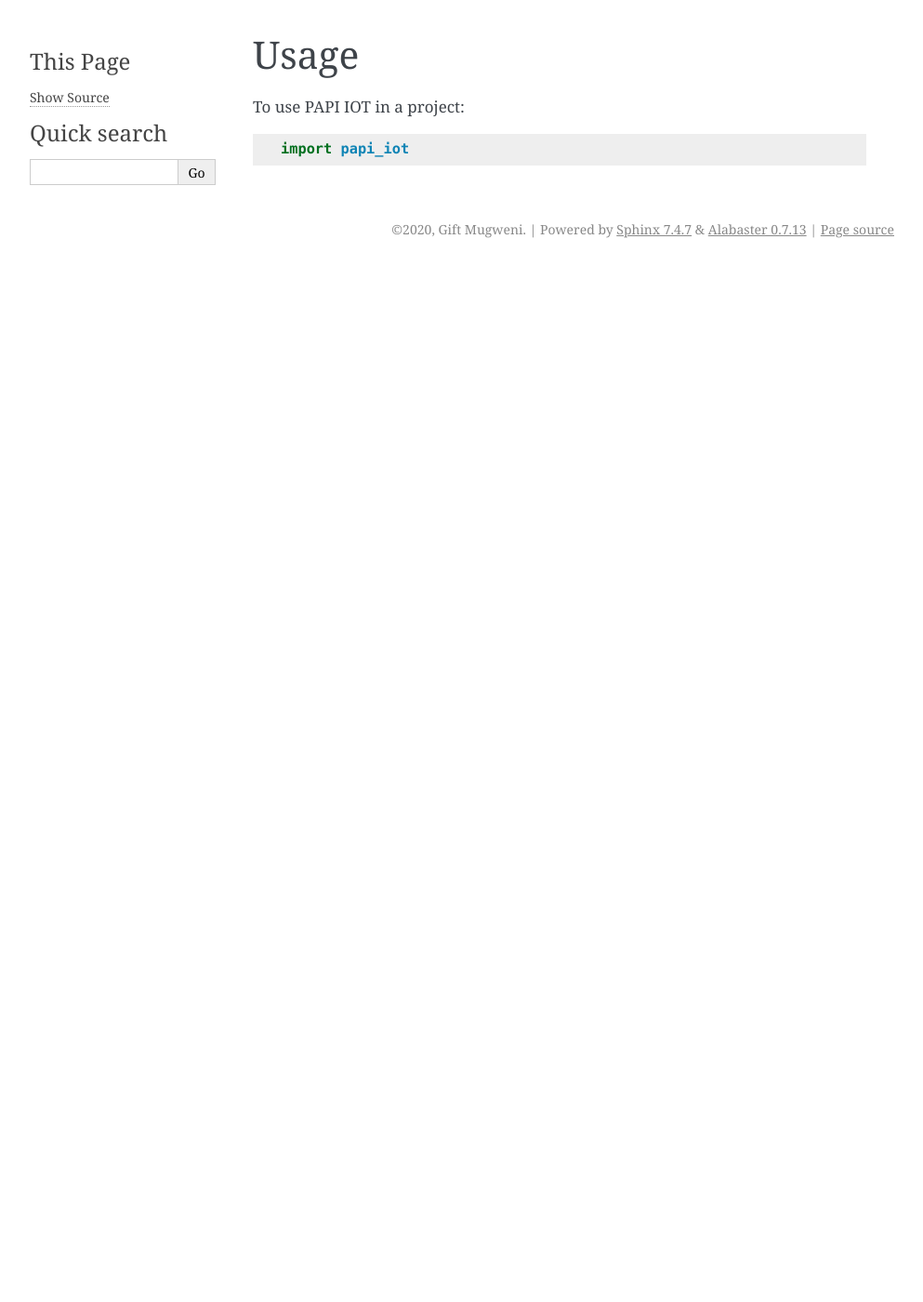
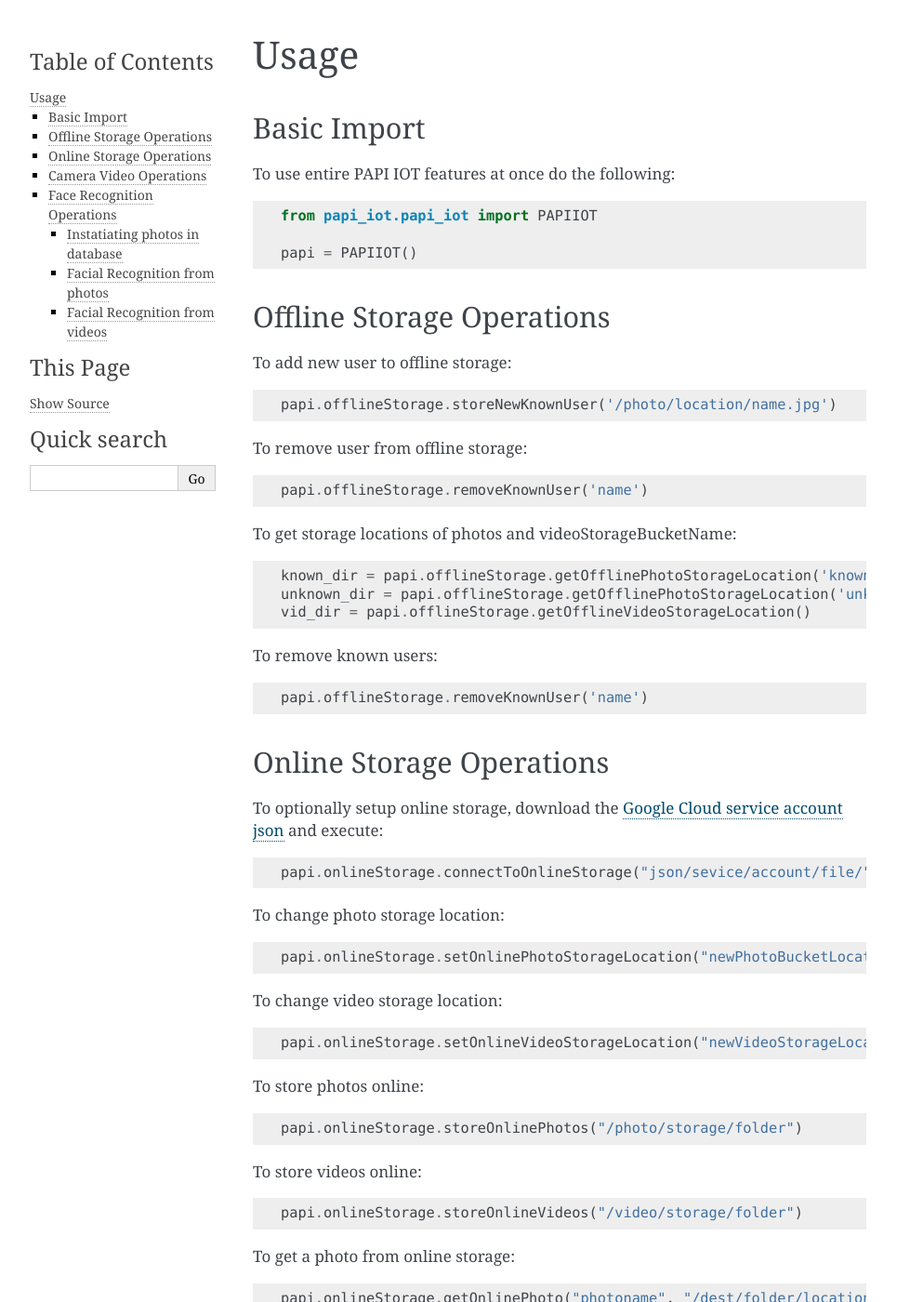
Before and after one commit to Stelele/papi_iot, a Sphinx documentation site: the page built from docs/usage.rst, in a window 1280 px wide and 1400 px high. Shown: the whole window at 93% size, without its empty margins (148-1141 px from the left). Built offline with Sphinx 7.4.7, drawn with Linux system fonts in a browser that asks for light colours; pages that are not in the unit, such as notebooks, are missing from menus; some of the changed text lies outside the part shown.

Commit message:
added usage documentation and minor revision to API classes

```diff
--- a/docs/usage.rst
+++ b/docs/usage.rst
@@ -1,7 +1,142 @@
+.. toctree::
+ :maxdepth: 3
+ :numbered:
+
 =====
 Usage
 =====
 
-To use PAPI IOT in a project::
+Basic Import
+---------------
 
-    import papi_iot
+To use entire PAPI IOT features at once do the following::
+
+    from papi_iot.papi_iot import PAPIIOT
+
+    papi = PAPIIOT()
+
+Offline Storage Operations
+-------------------------------
+
+To add new user to offline storage::
+
+    papi.offlineStorage.storeNewKnownUser('/photo/location/name.jpg')
+
+To remove user from offline storage::
+
+    papi.offlineStorage.removeKnownUser('name')
+
+To get storage locations of photos and videoStorageBucketName::
+
+    known_dir = papi.offlineStorage.getOfflinePhotoStorageLocation('knownFaces')
+    unknown_dir = papi.offlineStorage.getOfflinePhotoStorageLocation('unknownFaces')
+    vid_dir = papi.offlineStorage.getOfflineVideoStorageLocation()
+
+To remove known users::
+
+    papi.offlineStorage.removeKnownUser('name')
+
+Online Storage Operations
+----------------------------
+
+To optionally setup online storage, download the `Google Cloud service account json`_ and execute::
+
+    papi.onlineStorage.connectToOnlineStorage("json/sevice/account/file/","photoStorageBucketName", "videoStorageBucketName")
+
+To change photo storage location::
+
+    papi.onlineStorage.setOnlinePhotoStorageLocation("newPhotoBucketLocation")
+
+To change video storage location::
+
+    papi.onlineStorage.setOnlineVideoStorageLocation("newVideoStorageLocation")
+
+To store photos online::
+
+    papi.onlineStorage.storeOnlinePhotos("/photo/storage/folder")
+
+To store videos online::
+
+    papi.onlineStorage.storeOnlineVideos("/video/storage/folder")
+
+To get a photo from online storage::
+
+    papi.onlineStorage.getOnlinePhoto("photoname", "/dest/folder/location")
+
+To get multiple photos from online storage::
+
+    papi.onlineStorage.getOnlinePhotos("/dest/folder/location", startsWith="starting letters")
+
+To get a video from online storage::
+
+    papi.onlineStorage.getOnlineVideo("videoname", "/dest/folder/location")
+
+To get multiple videos from online storage::
+
+    papi.onlineStorage.getOnlineVideos("/dest/folder/location", startsWith="starting letters")
+
+Camera Video Operations
+--------------------------
+
+To auto-adjust to light::
+
+    papi.cameraVideo.autoAdjustToLight()
+
+To set to camera mode::
+
+    papi.cameraVideo.setCameraMode()
+
+To take photo::
+
+    papi.cameraVideo.takePhoto('/dest/folder/location/photoName')
+
+To record a video for a certain time::
+
+    papi.cameraVideo.recordVideoFor("/dest/folder/location/videoName", length=60#) #length in seconds
+
+To record continuously::
+
+    papi.cameraVideo.recordVideo("/dest/folder/location/videoname")
+
+To stop recording::
+
+    papi.cameraVideo.stopVideoRecording()
+
+Face Recognition Operations
+------------------------------
+
+Instatiating photos in database
+^^^^^^^^^^^^^^^^^^^^^^^^^^^^^^^^^
+
+To load unknown faces to categorise::
+
+    papi.offlineStorage.storeUnknownPhotos('/source/folder/location')
+
+To load known faces to database::
+
+    papi.offlineStorage.storeNewKnownUsers('/source/folder/location')
+
+Facial Recognition from photos
+^^^^^^^^^^^^^^^^^^^^^^^^^^^^^^^
+
+To categorise faces in the unknown faces folder::
+
+    papi.faceRecognition.faceRecognitionFromPhoto()
+
+To compare if the same user is in the same photo::
+
+    papi.faceRecognition.checkSamePerson('/first/photo/location/name1.jpg', '/second/photo/location/name2.jpg')
+
+Facial Recognition from videos
+^^^^^^^^^^^^^^^^^^^^^^^^^^^^^^^
+
+To recognise faces from a live video feed
+
+    papi.faceRecognition.faceRecognitionFromVideo()
+
+To recognise faces from a video file
+
+    papi.faceRecognition.faceRecognitionFromVideoFile('/folder/location/video.mp4')
+
+
+.. _`Google Cloud service account json`: https://cloud.google.com/storage/docs/reference/libraries
```
Also changed, not shown: 3 other files.
